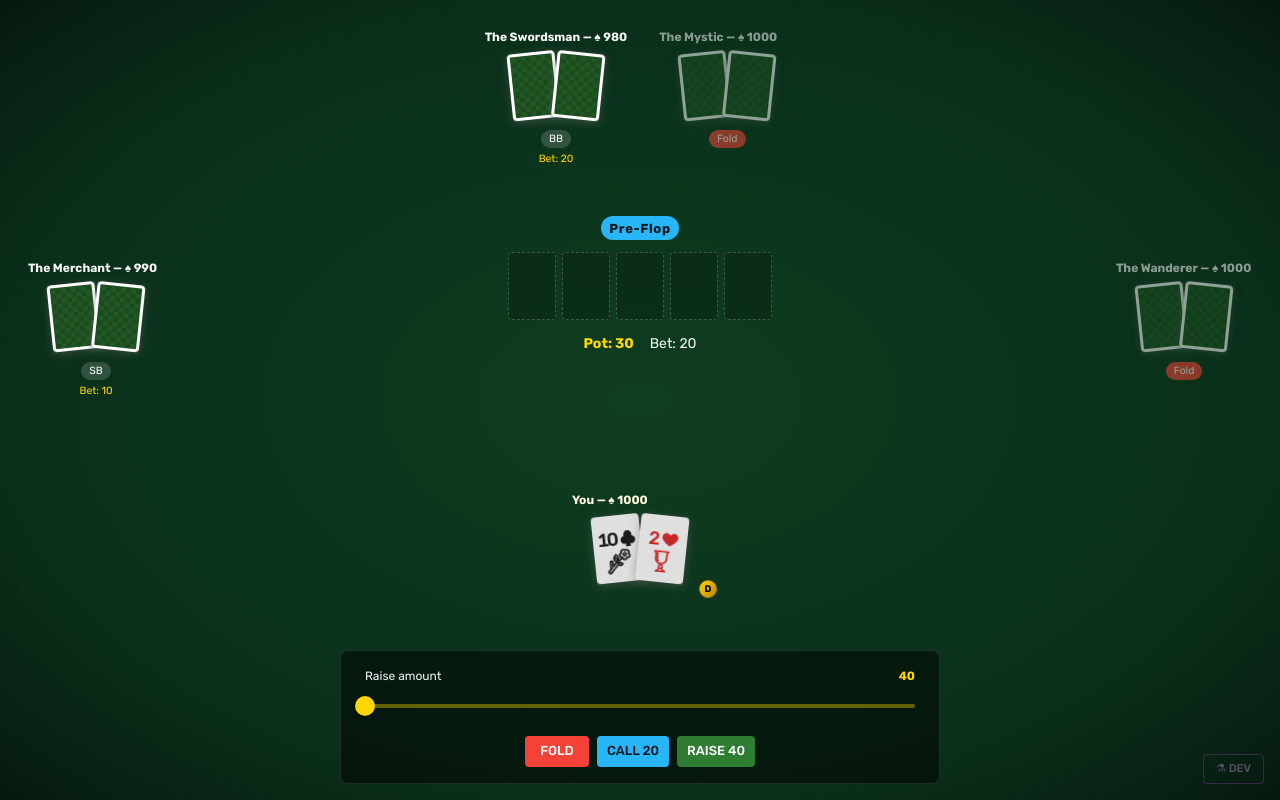
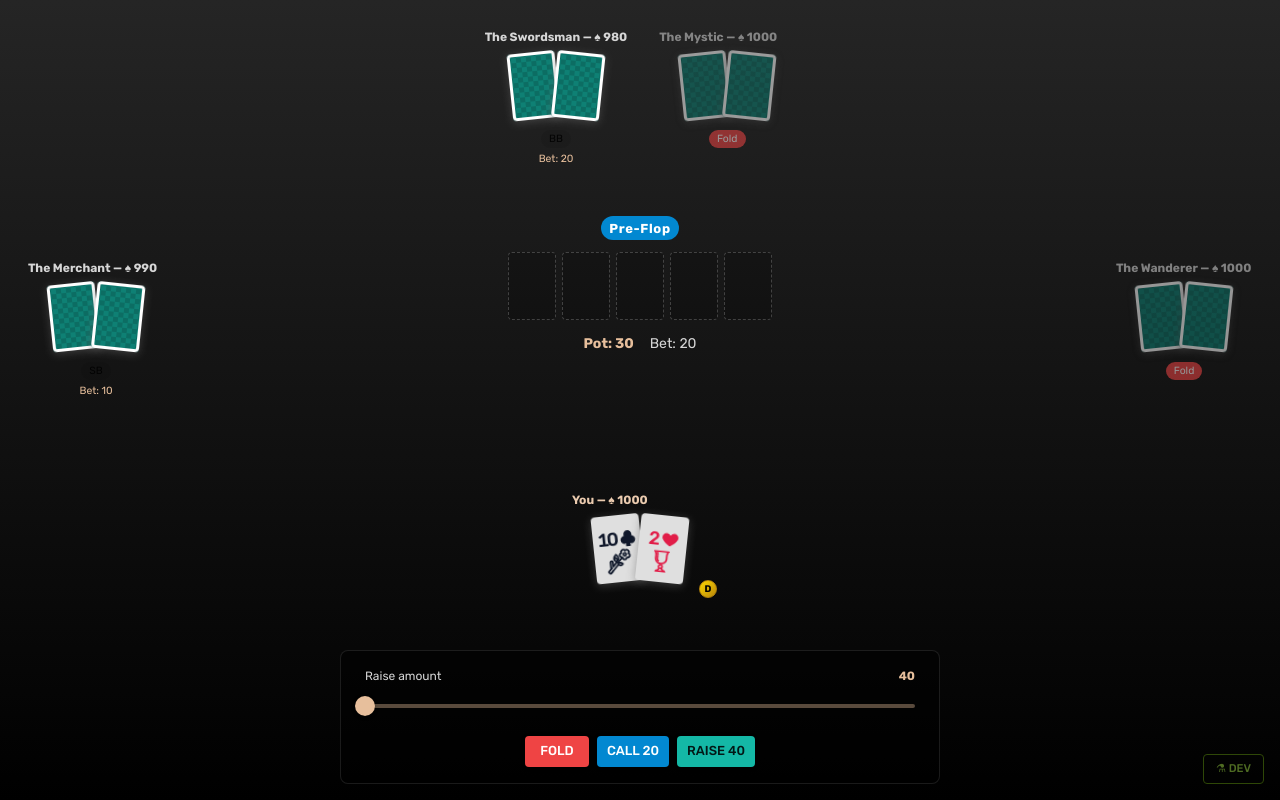
Before and after one commit to raphaelaleixo/arcanepoker, a React (Vite) app: page /game in a window 1280 px wide. Built offline with nearby package versions, Linux system fonts and the light colour scheme.

Commit message:
feat: manual UI adjustments

```diff
--- a/src/components/Card/CardBack.tsx
+++ b/src/components/Card/CardBack.tsx
@@ -27,6 +27,7 @@ export const CardBack: FC<PlayingCard> = ({ small = false, sx }) => {
         display: "flex",
         flexDirection: "column",
         p: small ? "8px 4px" : "12px 8px",
+        color: "white",
         boxShadow: `inset 0 0 0 ${small ? "3px" : "4px"}`,
         userSelect: "none",
         ...sx,
--- a/src/components/Table/PokerTable.tsx
+++ b/src/components/Table/PokerTable.tsx
@@ -27,7 +27,7 @@ export function PokerTable() {
 
   function handleCardPick(card: StandardCard) {
     setSelectedCard((prev) =>
-      prev?.value === card.value && prev?.suit === card.suit ? null : card
+      prev?.value === card.value && prev?.suit === card.suit ? null : card,
     );
   }
 
@@ -60,7 +60,7 @@ export function PokerTable() {
     <Box
       sx={{
         minHeight: "100vh",
-        background: "radial-gradient(ellipse at center, #0F3D20 0%, #0A2F1A 70%, #061a0f 100%)",
+        backgroundImage: "linear-gradient(to bottom, #252525 0%, black 100%)",
         display: "flex",
         flexDirection: "column",
         p: { xs: 1, sm: 2 },
@@ -77,16 +77,10 @@ export function PokerTable() {
         alignItems="center"
       >
         {bot1 && (
-          <PlayerSeat
-            player={bot1}
-            playerIndex={state.players.indexOf(bot1)}
-          />
+          <PlayerSeat player={bot1} playerIndex={state.players.indexOf(bot1)} />
         )}
         {bot2 && (
-          <PlayerSeat
-            player={bot2}
-            playerIndex={state.players.indexOf(bot2)}
-          />
+          <PlayerSeat player={bot2} playerIndex={state.players.indexOf(bot2)} />
         )}
       </Stack>
 
@@ -99,17 +93,11 @@ export function PokerTable() {
         flex={1}
       >
         {bot3 && (
-          <PlayerSeat
-            player={bot3}
-            playerIndex={state.players.indexOf(bot3)}
-          />
+          <PlayerSeat player={bot3} playerIndex={state.players.indexOf(bot3)} />
         )}
         <CommunityArea sx={{ flex: 1 }} />
         {bot4 && (
-          <PlayerSeat
-            player={bot4}
-            playerIndex={state.players.indexOf(bot4)}
-          />
+          <PlayerSeat player={bot4} playerIndex={state.players.indexOf(bot4)} />
         )}
       </Stack>
 
@@ -132,7 +120,14 @@ export function PokerTable() {
           overlayContent={
             cardPickInteraction ? (
               <Stack direction="column" alignItems="center" spacing={0.5}>
-                <Typography variant="caption" sx={{ color: "secondary.light", fontSize: "0.7rem", fontStyle: "italic" }}>
+                <Typography
+                  variant="caption"
+                  sx={{
+                    color: "secondary.light",
+                    fontSize: "0.7rem",
+                    fontStyle: "italic",
+                  }}
+                >
                   {cardPickInteraction === "priestess-reveal"
                     ? "Click a card to reveal it to all players."
                     : "Click a card to pass it to the player on your left."}
@@ -182,8 +177,16 @@ export function PokerTable() {
                 >
                   Challenge of the Page
                 </Button>
-                <Typography variant="caption" sx={{ color: "silver.light", fontSize: "0.65rem", fontStyle: "italic" }}>
-                  The winner holds a Page — all others pay {state.bigBlind} chips.
+                <Typography
+                  variant="caption"
+                  sx={{
+                    color: "silver.light",
+                    fontSize: "0.65rem",
+                    fontStyle: "italic",
+                  }}
+                >
+                  The winner holds a Page — all others pay {state.bigBlind}{" "}
+                  chips.
                 </Typography>
               </Stack>
             ) : state.pendingInteraction?.type === "arcana-reveal" ? (
@@ -207,9 +210,11 @@ export function PokerTable() {
               >
                 Reveal Arcana
               </Button>
-            ) : state.stage === "showdown" && state.pendingInteraction === null ? (
+            ) : state.stage === "showdown" &&
+              state.pendingInteraction === null ? (
               <Stack direction="row" spacing={1} alignItems="center">
-                {(state.communityCards.length > 0 || state.winnerIds.includes(HERO_ID_CONST)) && (
+                {(state.communityCards.length > 0 ||
+                  state.winnerIds.includes(HERO_ID_CONST)) && (
                   <Button
                     variant="outlined"
                     size="large"
@@ -232,7 +237,10 @@ export function PokerTable() {
                 <Button
                   variant="contained"
                   size="large"
-                  onClick={() => { setShowTarot(false); dispatch({ type: "NEXT_HAND" }); }}
+                  onClick={() => {
+                    setShowTarot(false);
+                    dispatch({ type: "NEXT_HAND" });
+                  }}
                   sx={{
                     px: 5,
                     py: 1,
@@ -279,7 +287,10 @@ export function PokerTable() {
       >
         ⚗ DEV
       </Button>
-      <PlaygroundDrawer open={playgroundOpen} onClose={() => setPlaygroundOpen(false)} />
+      <PlaygroundDrawer
+        open={playgroundOpen}
+        onClose={() => setPlaygroundOpen(false)}
+      />
     </Box>
   );
 }
--- a/src/theme.ts
+++ b/src/theme.ts
@@ -15,16 +15,27 @@ declare module "@mui/material/styles" {
   }
 }
 
-export const theme = createTheme({
+let theme = createTheme({
   palette: {
-    mode: "dark",
-    background: { default: "#0A2F1A", paper: "#0F3D20" },
-    primary: { main: "#2E7D32" },
-    secondary: { main: "#9B59B6", dark: "#6C3483" },
-    gold: { light: "#FFF8DC", main: "#FFD700", dark: "#B8860B" },
-    silver: { light: "#F5F5F5", main: "#C0C0C0", dark: "#808080" },
-    redSuit: { main: "#C62828" },
-    blackSuit: { main: "#1A1A1A" },
+    text: {
+      secondary: "#ffffff",
+    },
+    primary: {
+      main: "#14b8a6",
+    },
+    secondary: {
+      main: "#84cc16",
+    },
+    error: {
+      main: "#ef4444",
+    },
+    success: {
+      main: "#22c55e",
+    },
+    warning: {
+      main: "#f59e0b",
+    },
+    tonalOffset: 0.2,
   },
   typography: {
     fontFamily: ["Rubik"].join(","),
@@ -39,7 +50,41 @@ export const theme = createTheme({
       textBox: "trim-both cap alphabetic",
     },
   },
-  components: {
-    MuiButton: { defaultProps: { disableElevation: true } },
+});
+
+theme = createTheme(theme, {
+  palette: {
+    redSuit: theme.palette.augmentColor({
+      color: {
+        main: "#e11d48",
+      },
+      name: "redSuit",
+    }),
+    blackSuit: theme.palette.augmentColor({
+      color: {
+        main: "#0f172a",
+      },
+      name: "blackSuit",
+    }),
+    blueSuit: theme.palette.augmentColor({
+      color: {
+        main: "#8b5cf6",
+      },
+      name: "blueSuit",
+    }),
+    gold: theme.palette.augmentColor({
+      color: {
+        main: "#E7BF9C",
+      },
+      name: "gold",
+    }),
+    silver: theme.palette.augmentColor({
+      color: {
+        main: "#CCCCCC",
+      },
+      name: "silver",
+    }),
   },
 });
+
+export { theme };
```
Also changed, not shown: public/art/circleBackground.svg (renamed from public/circleBackground.svg).
